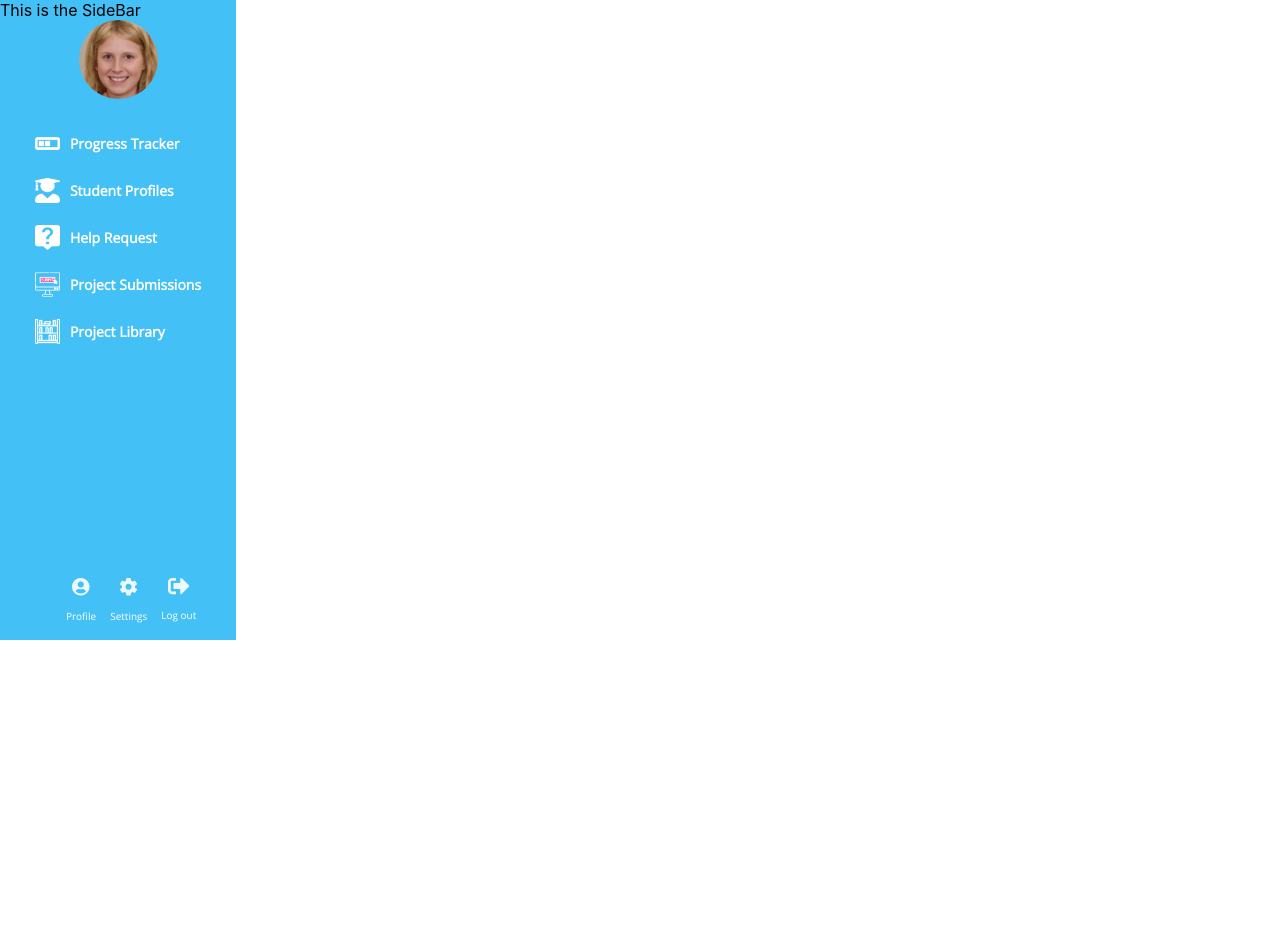
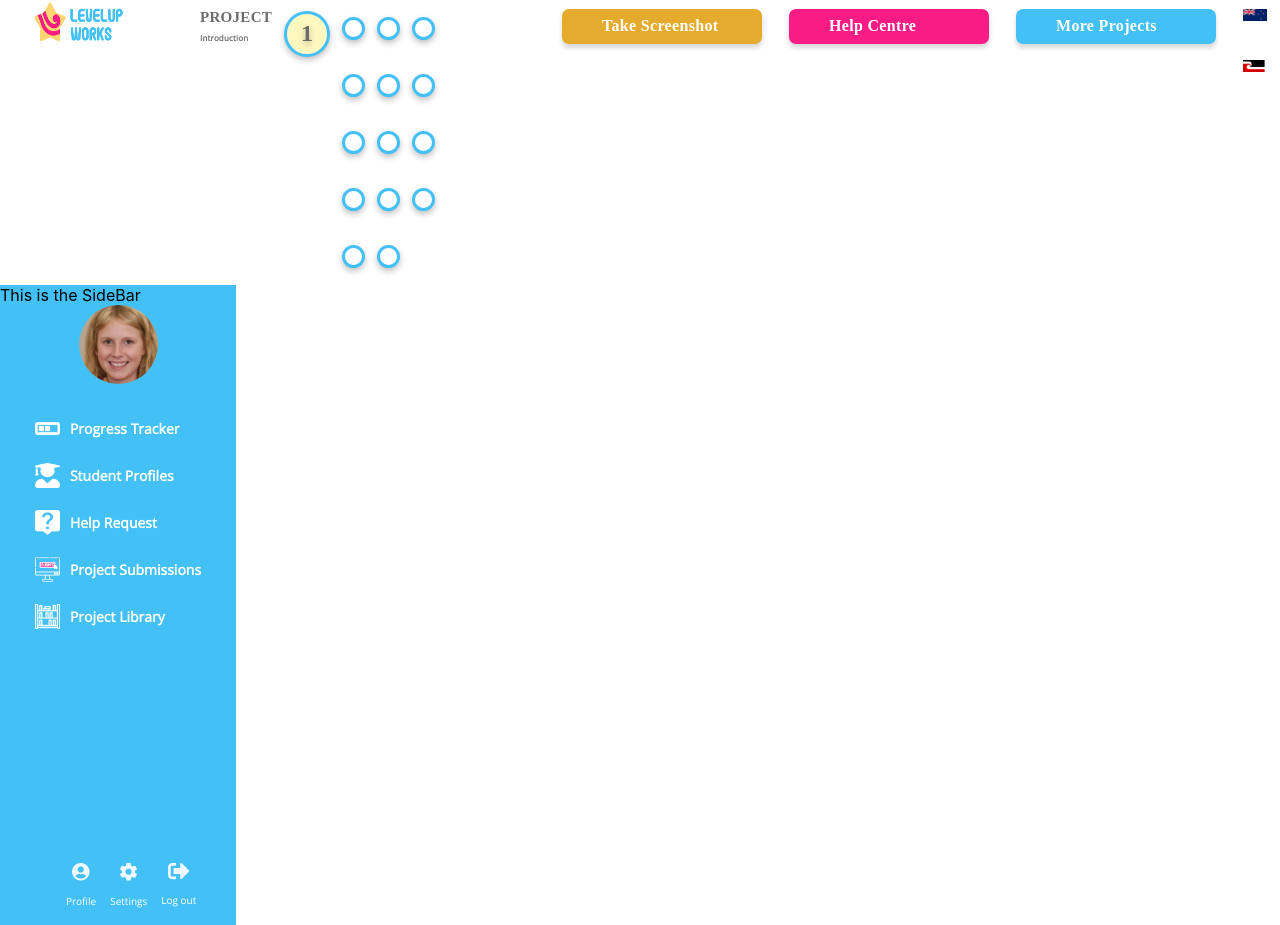
Before and after one commit to JordanMeijer/Team4MissionX, a React (Create React App) app in the folder mission-3/: page /teacherdashboard in a window 1280 px wide. Before the commit the page ends 800 px from the top, so only its background shows below. Built offline with nearby package versions, Linux system fonts and the light colour scheme.

Commit message:
It refines the style of header, renames some components, and updates Start Logo

```diff
--- a/mission-3/src/App.css
+++ b/mission-3/src/App.css
@@ -1,12 +1,23 @@
-#brand {
+.star_logo_07_3 {
   align-items: center;
   margin-right: 20px;
+  width: 109px;
+  height: 45px;
+  margin: 0px 29px;
 }
 
-#project_intro {
-  text-align: center;
-  margin: 17px 0px 2px 0px;
-  font: normal normal 900 20px/11px Nunito;
-  letter-spacing: 0.4px;
+#project {
+  text-align: left;
+  margin: 13px 12px 0px 33px;
+  font: normal normal 900 15px/8px Nunito;
+  letter-spacing: 0.3px;
   color: #6c6c6c;
 }
+
+#introduction {
+  text-align: left;
+  margin: 13px 12px 0px 33px;
+  font: normal normal 900 8px/8px Open Sans;
+  letter-spacing: 0.16px;
+  color: #6c6c6c;
+}
--- a/mission-3/src/components/Header.js
+++ /dev/null
@@ -1,34 +0,0 @@
-import '../App.css';
-import './Header.css';
-import React from 'react';
-import NavBar from './NavBar';
-import Languages from './Languages';
-import levelup from '../images/Home/levelup_brand.png';
-import ProjectBar from './ProjectBar';
-
-function Header () {
-  return (
-    <div className="header">
-      <section id="brand">
-        <img src={levelup} alt="project" />
-      </section>
-      <section id="project_intro">
-        <div >PROJECT Introduction</div>
-      </section>
-      <section>
-        <ProjectBar circles="1" number="1"/>
-      </section>
-      <section>
-        <ProjectBar circles="14" number="" />
-      </section>
-      <section>
-        <NavBar />
-      </section>
-      <section>
-        <Languages />
-      </section>
-    </div>
-  );
-};
-
-export default Header;
--- a/mission-3/src/components/Languages.css
+++ b/mission-3/src/components/Languages.css
@@ -1,9 +1,9 @@
 #maori_flag {
-  margin: 9px 37.4px 41px 8px;
+  margin: 9px 15px 26px 0px;
   background: transparent 0% 0% no-repeat padding-box;
 }
 
 #nz_flag {
-  margin: 9px 0px 41px 38px;
+  margin: 9px 5px 26px 0px;
   background: transparent 0% 0% no-repeat padding-box;
 }
--- a/mission-3/src/components/NavBar.js
+++ /dev/null
@@ -1,20 +0,0 @@
-import '../App.css';
-import './NavBar.css';
-
-function NavBar () {
-  return (
-    <div className="header_button">
-      <div id="header_left_button">
-        Take Screenshot
-      </div>
-      <div id="header_mid_button">
-        Help Centre
-      </div>
-      <div id="header_right_button">
-        More Projects
-      </div>
-    </div>
-  );
-}
-
-export default NavBar;
--- a/mission-3/src/components/ProjectBar.css
+++ b/mission-3/src/components/ProjectBar.css
@@ -3,18 +3,18 @@
   background: #ffffff 0% 0% no-repeat padding-box;
   box-shadow: 0px 3px 6px #00000040;
   border: 3px solid #43c0f6;
-  margin: 23px 4.5px 22px 4.5px;
+  margin: 17px 6px;
   width: 17px;
   height: 17px;
   border-radius: 50%;
 }
 
 .project_circle_number {
-  display: inline-block;
+  display: flex;
   background: #fdf7c0 0% 0% no-repeat padding-box;
   box-shadow: 0px 3px 6px #00000040;
   border: 3px solid #43c0f6;
-  margin: 15px 11.5px 7px 16px;
+  margin: 11px 6px 6px 0px;
   width: 40px;
   height: 40px;
   border-radius: 50%;
@@ -24,3 +24,7 @@
   color: #6c6c6c;
   text-shadow: 0px 3px 6px #00000040;
 }
+
+.number_style {
+  margin: 14px;
+}
--- a/mission-3/src/components/ProjectBar.js
+++ b/mission-3/src/components/ProjectBar.js
@@ -6,7 +6,8 @@ function ProjectBar (props) {
   const listProjects = [];
 
   for (let i = 0; i < numberOfProjects; i++) {
-    listProjects[i] = <section key={i} className={projectToRender ? "project_circle_number" : "project_circle_no_number"}>{projectToRender}</section>
+    listProjects[i] = <section key={i} className={projectToRender ? "project_circle_number" : "project_circle_no_number"}>
+      <span className="number_style">{projectToRender}</span></section>;
   }
 
   return (
--- a/mission-3/src/components/Header.css
+++ b/mission-3/src/components/StudentTeacherHeader.css
@@ -1,4 +1,4 @@
-.header {
+.student_teacher_header {
   display: flex;
   justify-content: space-between;
 }
--- /dev/null
+++ b/mission-3/src/components/StudentTeacherHeader.js
@@ -0,0 +1,38 @@
+import React from 'react';
+
+import '../App.css';
+import './StudentTeacherHeader.css';
+
+import Languages from './Languages';
+import StudentTeacherNavBar from './StudentTeacherNavBar';
+import ProjectBar from './ProjectBar';
+import StarLogo07_3 from '../images/Home/Star Logo 07-3.png';
+
+
+function StudentTeacherHeader () {
+  return (
+    <div className="student_teacher_header">
+      <section>
+        <img src={StarLogo07_3} className="star_logo_07_3" alt="project" />
+      </section>
+      <section>
+        <div id="project">PROJECT</div>
+        <div id="introduction">Introduction</div>
+      </section>
+      <section>
+        <ProjectBar circles="1" number="1"/>
+      </section>
+      <section>
+        <ProjectBar circles="14" number="" />
+      </section>
+      <section>
+        <StudentTeacherNavBar />
+      </section>
+      <section>
+        <Languages />
+      </section>
+    </div>
+  );
+};
+
+export default StudentTeacherHeader;
--- a/mission-3/src/components/NavBar.css
+++ b/mission-3/src/components/StudentTeacherNavBar.css
@@ -10,7 +10,7 @@
 #header_left_button {
   width: 200px;
   height: 35px;
-  margin: 21px 27px 6px 0px;
+  margin: 9px 27px 3px 99.4px;
   border-radius: 7px;
   box-shadow: 0px 4px 5px #00000029;
   background: #e5ab2c 0% 0% no-repeat padding-box;
@@ -19,7 +19,7 @@
 #header_mid_button {
   width: 200px;
   height: 35px;
-  margin: 21px 27px 6px 0px;
+  margin: 9px 27px 3px 0px;
   border-radius: 7px;
   box-shadow: 0px 4px 5px #00000029;
   background: #f91c85 0% 0% no-repeat padding-box;
@@ -28,8 +28,14 @@
 #header_right_button {
   width: 200px;
   height: 35px;
-  margin: 21px 0px 6px 0px;
+  margin: 9px 27px 3px 0px;
   border-radius: 7px;
   box-shadow: 0px 4px 5px #00000029;
   background: #43c0f6 0% 0% no-repeat padding-box;
 }
+
+.button_content {
+  display: flex;
+  text-align: center;
+  margin: 8px 40px;
+}
--- /dev/null
+++ b/mission-3/src/components/StudentTeacherNavBar.js
@@ -0,0 +1,20 @@
+import '../App.css';
+import './StudentTeacherNavBar.css';
+
+function StudentTeacherNavBar () {
+  return (
+    <div className="header_button">
+      <div id="header_left_button">
+        <span className="button_content" >Take Screenshot </span>
+      </div>
+      <div id="header_mid_button">
+      <  span className="button_content" >Help Centre </span>
+      </div>
+      <div id="header_right_button">
+        <span className="button_content" >More Projects </span>
+      </div>
+    </div>
+  );
+}
+
+export default StudentTeacherNavBar;
--- a/mission-3/src/pages/TeacherDashboard.js
+++ b/mission-3/src/pages/TeacherDashboard.js
@@ -1,7 +1,7 @@
 import { BrowserRouter, Routes, Route } from 'react-router-dom';
 import '../App.css';
 import React from 'react';
-import Header from '../components/Header';
+import StudentTeacherHeader from '../components/StudentTeacherHeader';
 import SideBar from '../components/SideBar.js'
 import ProgressTracker from '../components/ProgressTracker.js'
 import StudentProfiles from '../components/StudentProfiles.js'
@@ -13,7 +13,7 @@ export default function TeacherDashboard() {
     return (
         <div>
             <div>
-                {/* <Header /> */}
+                <StudentTeacherHeader />
             </div>
             <div class='Dashboard'>
                 <SideBar />
--- a/mission-3/src/pages/TeacherProjectBuilder.js
+++ b/mission-3/src/pages/TeacherProjectBuilder.js
@@ -1,9 +1,9 @@
-import Header from "../components/Header";
+import StudentTeacherHeader from "../components/StudentTeacherHeader";
 
 export default function TeacherProjectBuilder() {
   return (
     <div>
-      <Header />
+      <StudentTeacherHeader />
       <div>
           <h1>This is the Teacher Project Builder page</h1>
       </div> main
```
Also changed, not shown: mission-3/src/images/Home/Star Logo 07-3.png (added), mission-3/src/images/Home/levelup_brand.png (deleted).
